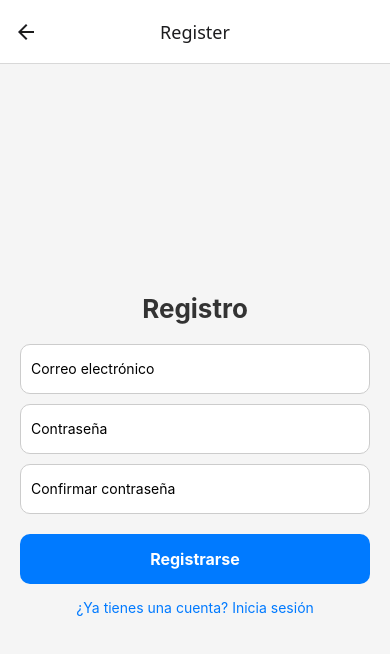
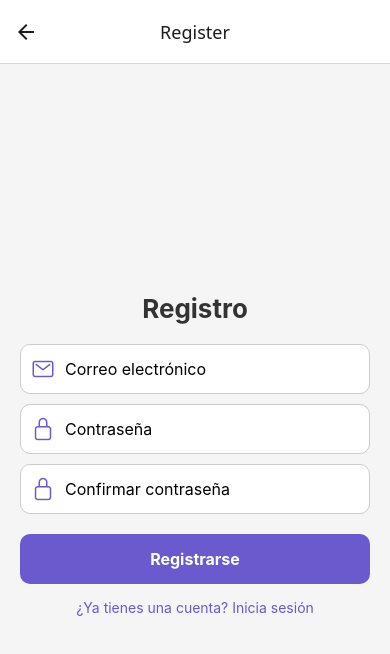
Before and after one commit to Jpprov420/proyectoMoviles, a React Native app in the folder frontend/: screen /Register in a window 390 px wide. Shown: the top 654 px of the page. Built offline with nearby package versions, Linux system fonts and the light colour scheme.

Commit message:
Actualización de LoginScreen y RegisterScreen

```diff
--- a/frontend/src/screens/LoginScreen.js
+++ b/frontend/src/screens/LoginScreen.js
@@ -45,7 +45,7 @@ const LoginScreen = () => {
 
       {/* Campo de correo */}
       <View style={styles.inputContainer}>
-        <Icon name="email-outline" size={24} color="#666" style={styles.inputIcon} />
+        <Icon name="email-outline" size={24} color="#6A5ACD" style={styles.inputIcon} />
         <TextInput
           style={styles.input}
           placeholder="Ingresa tu correo electrónico"
@@ -58,7 +58,7 @@ const LoginScreen = () => {
 
       {/* Campo de contraseña */}
       <View style={styles.inputContainer}>
-        <Icon name="lock-outline" size={24} color="#666" style={styles.inputIcon} />
+        <Icon name="lock-outline" size={24} color="#6A5ACD" style={styles.inputIcon} />
         <TextInput
           style={styles.input}
           placeholder="Ingresa tu contraseña"
@@ -67,7 +67,7 @@ const LoginScreen = () => {
           onChangeText={setPassword}
         />
         <TouchableOpacity onPress={() => setShowPassword(!showPassword)} style={styles.passwordToggle}>
-          <Icon name={showPassword ? "eye-off-outline" : "eye-outline"} size={24} color="#666" />
+          <Icon name={showPassword ? "eye-off-outline" : "eye-outline"} size={24} color="#6A5ACD" />
         </TouchableOpacity>
       </View>
 
--- a/frontend/src/screens/RegisterScreen.js
+++ b/frontend/src/screens/RegisterScreen.js
@@ -3,6 +3,7 @@ import { View, Text, TextInput, TouchableOpacity, Alert, ActivityIndicator } fro
 import { useNavigation } from '@react-navigation/native';
 import { createUserWithEmailAndPassword } from "firebase/auth";
 import { auth } from '../api/firebaseConfig';
+import Icon from 'react-native-vector-icons/Ionicons';
 
 const RegisterScreen = () => {
   const navigation = useNavigation();
@@ -49,6 +50,8 @@ const RegisterScreen = () => {
     <View style={styles.container}>
       <Text style={styles.title}>Registro</Text>
 
+      <View style={styles.inputContainer}>
+        <Icon name="mail-outline" size={24} color="#6A5ACD" style={styles.icon} />
         <TextInput
           style={styles.input}
           placeholder="Correo electrónico"
@@ -57,6 +60,10 @@ const RegisterScreen = () => {
           value={email}
           onChangeText={setEmail}
         />
+      </View>
+
+      <View style={styles.inputContainer}>
+        <Icon name="lock-closed-outline" size={24} color="#6A5ACD" style={styles.icon} />
         <TextInput
           style={styles.input}
           placeholder="Contraseña"
@@ -64,6 +71,10 @@ const RegisterScreen = () => {
           value={password}
           onChangeText={setPassword}
         />
+      </View>
+
+      <View style={styles.inputContainer}>
+        <Icon name="lock-closed-outline" size={24} color="#6A5ACD" style={styles.icon} />
         <TextInput
           style={styles.input}
           placeholder="Confirmar contraseña"
@@ -71,6 +82,7 @@ const RegisterScreen = () => {
           value={confirmPassword}
           onChangeText={setConfirmPassword}
         />
+      </View>
 
       {loading && <ActivityIndicator size="large" color="#007AFF" />}
 
@@ -99,7 +111,9 @@ const styles = {
     marginBottom: 20,
     color: '#333',
   },
-  input: {
+  inputContainer: {
+    flexDirection: 'row',
+    alignItems: 'center',
     width: '100%',
     height: 50,
     borderWidth: 1,
@@ -109,8 +123,16 @@ const styles = {
     marginBottom: 10,
     backgroundColor: '#fff',
   },
+  icon: {
+    marginRight: 10,
+  },
+  input: {
+    flex: 1,
+    height: '100%',
+    fontSize: 16,
+  },
   button: {
-    backgroundColor: '#007AFF',
+    backgroundColor: '#6A5ACD',
     padding: 15,
     borderRadius: 10,
     width: '100%',
@@ -124,7 +146,7 @@ const styles = {
   },
   linkText: {
     marginTop: 15,
-    color: '#007AFF',
+    color: '#6A5ACD',
     fontSize: 14,
   },
 };
```
Lines whose indentation alone changed are shown as unchanged.
